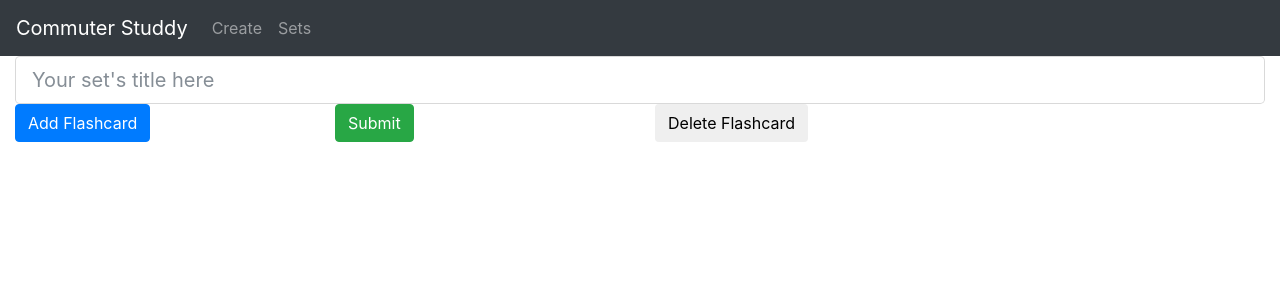
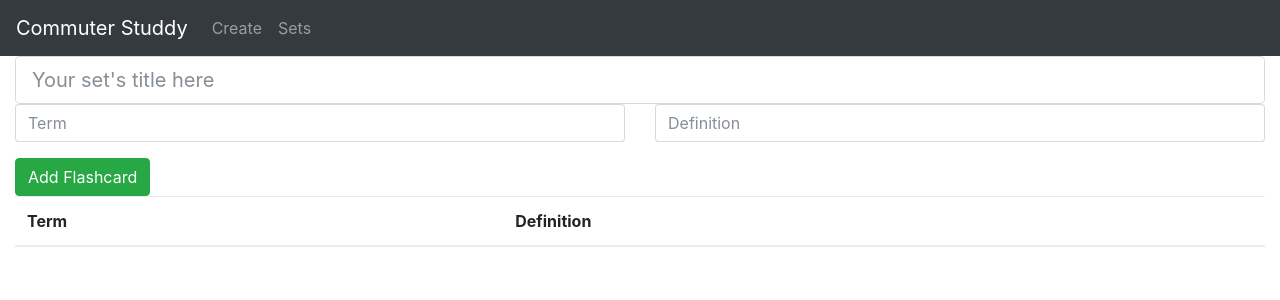
Before and after one commit to cs480SnackOverflow/front-end, a React (Create React App) app: page /create in a window 1280 px wide. Shown: the top 300 px of the page. Built offline with nearby package versions, Linux system fonts and the light colour scheme.

Commit message:
add delete button and refactor using redux

```diff
--- a/package.json
+++ b/package.json
@@ -8,9 +8,11 @@
     "jquery": "^3.2.1",
     "react": "^16.0.0",
     "react-dom": "^16.0.0",
+    "react-redux": "^5.0.6",
     "react-router-dom": "^4.2.2",
     "react-scripts": "1.0.14",
-    "reactstrap": "^5.0.0-alpha.3"
+    "reactstrap": "^5.0.0-alpha.3",
+    "redux": "^3.7.2"
   },
   "scripts": {
     "start": "react-scripts start",
--- /dev/null
+++ b/src/actions/index.js
@@ -0,0 +1,20 @@
+import { ADD_FLASHCARD, DELETE_FLASHCARD } from '../constants';
+
+export const addFlashcard = (term, definition) => {
+  const action = {
+    type: ADD_FLASHCARD,
+    term,
+    definition
+  }
+  console.log('action in addReminder', action);
+  return action;
+}
+
+export const deleteFlashcard = (id) => {
+  const action = {
+    type: DELETE_FLASHCARD,
+    id
+  }
+  console.log('deleting in actions', action);
+  return action;
+}
--- a/src/components/CreateFlashcardList.jsx
+++ b/src/components/CreateFlashcardList.jsx
@@ -1,43 +1,68 @@
 import React from 'react'
-import { Container, Col, Row, Button, Form, Input } from 'reactstrap';
-import CreateFlashcard from './CreateFlashcard'
-import FlashcardList from './FlashcardList'
+import { connect } from 'react-redux';
+import { addFlashcard, deleteFlashcard } from '../actions';
+import { Container, Col, Row, Table, Form, FormGroup, Input } from 'reactstrap';
+import FlashcardList from './FlashcardList';
 
 class CreateFlashcardList extends React.Component {
   constructor(props) {
     super(props);
     this.state = {
-      title: '',
-      flashcards:[]
-    };
-
-    this.handleAddCard = this.handleAddCard.bind(this);
-    this.handleSubmit = this.handleSubmit.bind(this);
-    this.handleDelete = this.handleDelete.bind(this);
+      term:'',
+      definition:''
     }
 
+    this.handleSubmit = this.handleSubmit.bind(this);
+  }
 
-  handleAddCard(event) {
-    const flashcards = this.state.flashcards;
-       this.setState({
-           flashcards: flashcards.concat(<CreateFlashcard />)
-       });
+  addFlashcard() {
+    this.props.addFlashcard(this.state.term, this.state.definition);
   }
+
+  deleteFlashcard(id) {
+    this.props.deleteFlashcard(id);
+  }
+
   handleSubmit(event) {
     return(
       <FlashcardList flashcards={this.state.flashcards} title={this.state.title} />
     );
+  }
 
+  renderFlashcards() {
+    const { flashcards } = this.props;
+    return (
+      <Table>
+        <thead>
+          <tr>
+            <th>Term</th>
+            <th>Definition</th>
+          </tr>
+        </thead>
+        <tbody>
+        {
+          flashcards.map(flashcard => {
+            return (
+              <tr>
+                <td>{flashcard.term}</td>
+                <td>{flashcard.definition}</td>
+                <button
+                  type="button"
+                  className="btn btn-danger"
+                  onClick={() => this.deleteFlashcard(flashcard.id)}
+                >Delete
+                </button>
+              </tr>
+            )
+          })
         }
-  handleDelete(event) {
-       const flashcards = this.state.flashcards;
-       flashcards.splice(flashcards.length-1,1);
-       this.setState({
-           flashcards: flashcards
-       });
+        </tbody>
+      </Table>
+    );
+  }
 
-  }
   render() {
+    console.log('this.props', this.props);
     return (
       <Container fluid>
         <Row>
@@ -45,26 +70,44 @@ class CreateFlashcardList extends React.Component {
             <Input type="text" name="title" id="term" placeholder="Your set's title here" size="lg"/>
           </Col>
         </Row>
-          <div>
-            <Form onSubmit = {this.handleAddCard}>
-              <div>
-                    {this.state.flashcards}
-              </div>
-            </Form>
-          </div>
+        <Form onSubmit= {this.handleAddCard}>
+          <FormGroup>
+            <Row>
+              <Col>
+                <input
+                  className="form-control"
+                  placeholder="Term"
+                  onChange={event => this.setState({term: event.target.value})}
+                />
+              </Col>
+              <Col>
+                <input
+                  className="form-control"
+                  placeholder="Definition"
+                  onChange={event => this.setState({definition: event.target.value})}
+                />
+              </Col>
+            </Row>
+          </FormGroup>
           <Row>
             <Col md="3">
-              <Button color="primary" onClick={this.handleAddCard}>Add Flashcard</Button>
-            </Col>
-            <Col md="3">
-              <Button color="success" onClick={this.handleSubmit}>Submit</Button>
-            </Col>
-            <Col md="3">
-              <Button color="failure" onClick={this.handleDelete}>Delete Flashcard</Button>
+              <button
+                type="button"
+                className="btn btn-success"
+                onClick={() => this.addFlashcard()}
+              >Add Flashcard</button>
             </Col>
           </Row>
+          { this.renderFlashcards() }
+        </Form>
       </Container>
     );
   }
 }
-export default CreateFlashcardList;
+
+function mapStateToProps(state) {
+  return {
+    flashcards: state
+  }
+}
+export default connect(mapStateToProps, { addFlashcard, deleteFlashcard })(CreateFlashcardList);
--- /dev/null
+++ b/src/constants.js
@@ -0,0 +1,2 @@
+export const ADD_FLASHCARD = 'ADD_FLASHCARD';
+export const DELETE_FLASHCARD = 'DELETE_FLASHCARD';
--- a/src/index.js
+++ b/src/index.js
@@ -1,7 +1,13 @@
 import React from 'react';
 import ReactDOM from 'react-dom';
 import App from './components/App';
+import { Provider } from 'react-redux';
+import { createStore } from 'redux';
+import reducer from './reducers';
 
+const store = createStore(reducer);
 ReactDOM.render(
-  <App />, document.getElementById('root')
+  <Provider store={store}>
+    <App />
+  </Provider>, document.getElementById('root')
 );
--- /dev/null
+++ b/src/reducers/index.js
@@ -0,0 +1,32 @@
+import { ADD_FLASHCARD, DELETE_FLASHCARD } from '../constants';
+
+const flashcard = (action) => {
+  let { term, definition } = action;
+  return {
+    id: Math.random(),
+    term,
+    definition
+  }
+}
+
+const removeById = (state = [], id) => {
+  const flashcards = state.filter(flashcard => flashcard.id !== id);
+  console.log('new reduced reminders', flashcards);
+  return flashcards;
+}
+const flashcards = (state = [], action) => {
+  let flashcards = null;
+  switch(action.type) {
+    case ADD_FLASHCARD:
+      flashcards = [...state, flashcard(action)];
+      console.log('reminders as state', flashcards);
+      return flashcards;
+    case DELETE_FLASHCARD:
+      flashcards = removeById(state, action.id);
+      return flashcards;
+    default:
+      return state;
+  }
+}
+
+export default flashcards;
```
Also changed, not shown: 1 other file (tests, documents, lock files or other folders). Lines whose indentation alone changed are shown as unchanged.
